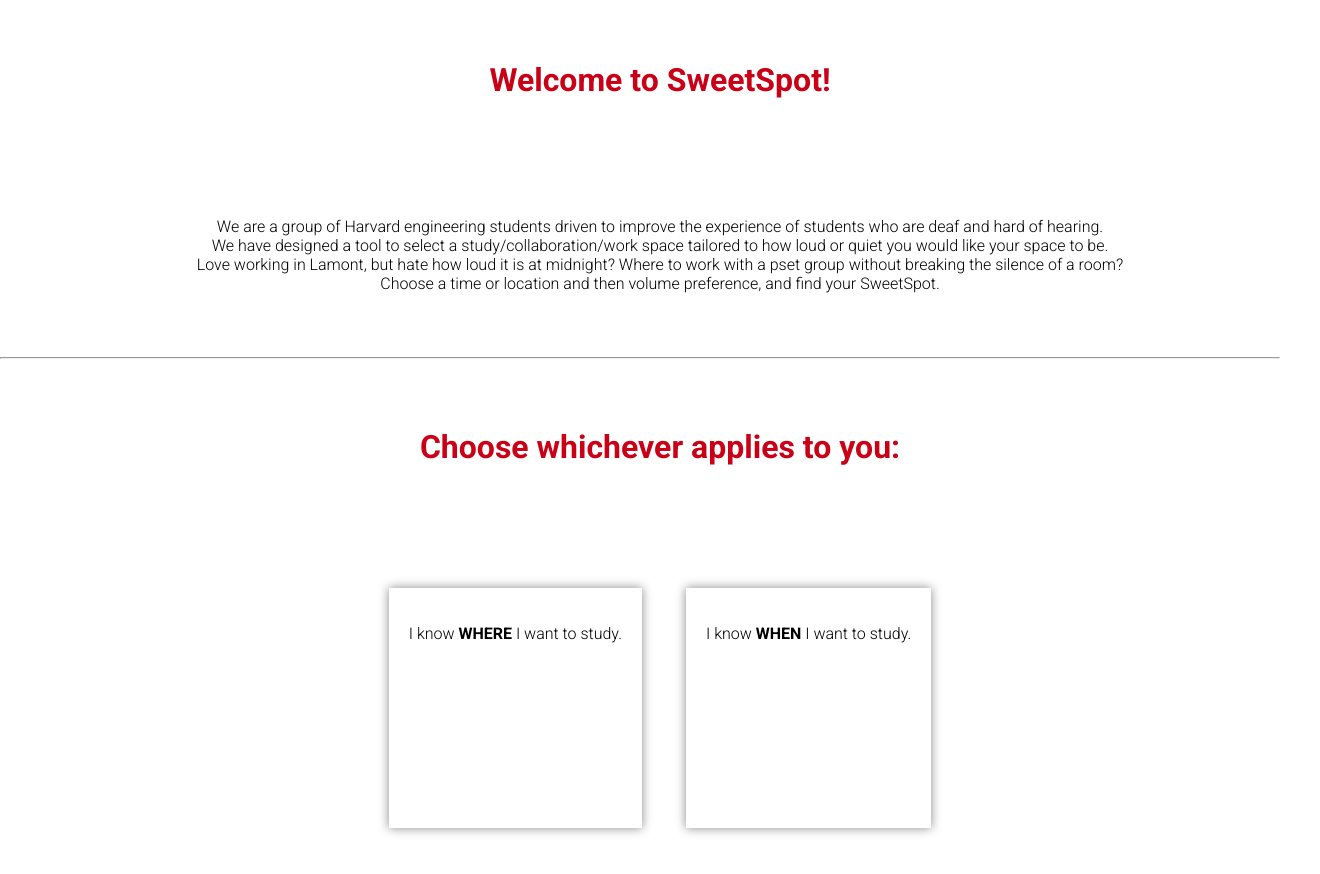
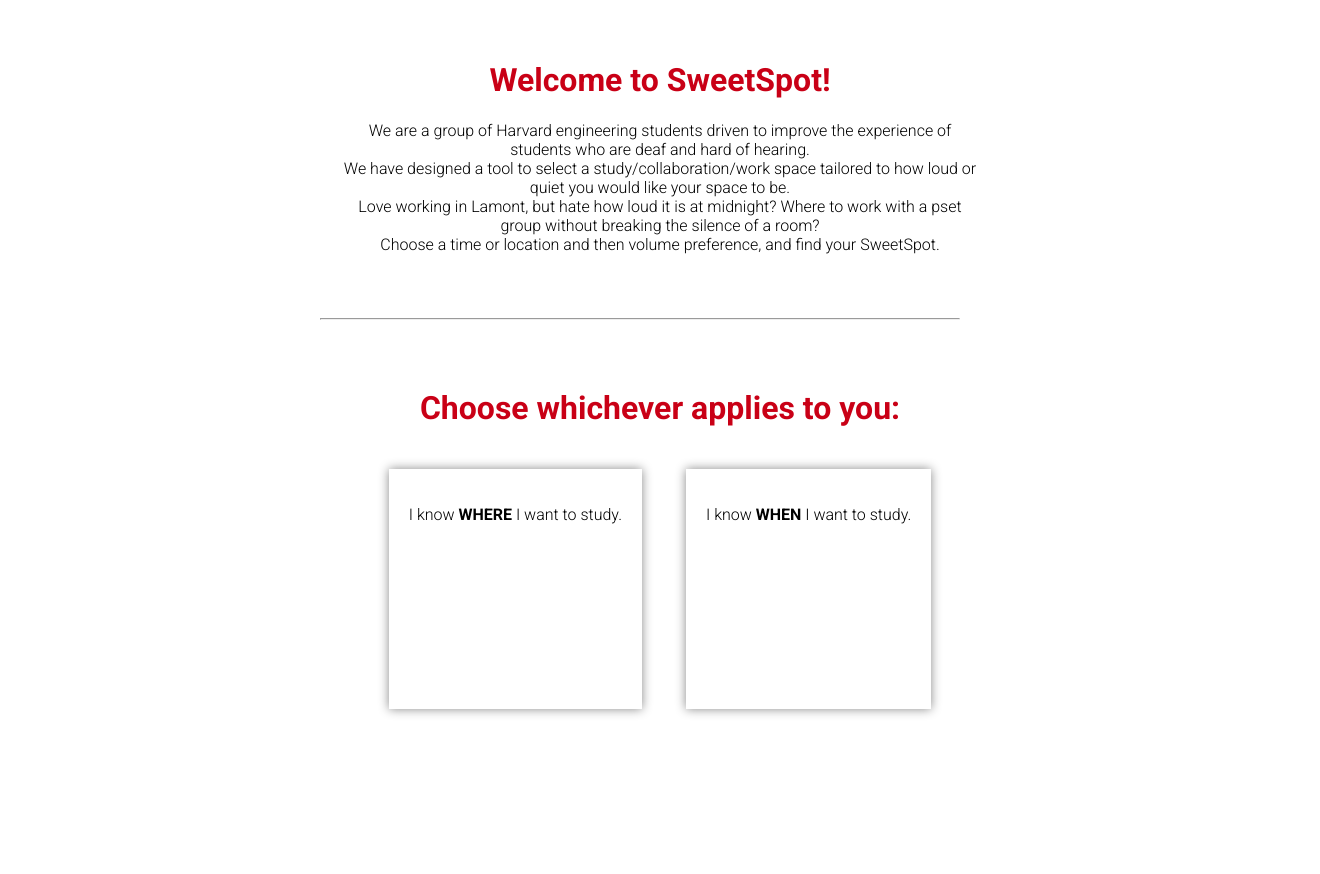
Before and after one commit to hobuobi/es96appteam, a plain HTML site: page index.html in a window 1280 px wide. Shown: the whole page, 1320 px wide, since content can reach past the window. After the commit the page ends 800 px from the top, so only its background shows below. Drawn offline with Linux system fonts and the light colour scheme.

Commit message:
edited layout

```diff
--- a/css/main.css
+++ b/css/main.css
@@ -21,11 +21,14 @@ h1,h2,h3,h4,h5,h6 {
     padding: 20px;
 }
 
-.head {
+.head h1,h2,h3,h4{
     text-align: center;
     color: #c90016;
 }
-
+#main {
+    width: 50%;
+    margin: auto;
+}
 .card {
     display: inline-block;
     margin: 20px;
@@ -45,4 +48,7 @@ h1,h2,h3,h4,h5,h6 {
     .card {
         width: 100%;
     }
+    .main {
+        width: 100%;
+    }
 }
--- a/index.html
+++ b/index.html
@@ -15,10 +15,9 @@
 </head>
 
 <body>
+    <div id="main">
     <div class="row head">
         <h1>Welcome to SweetSpot!</h1>
-    </div>
-    <div class="row">
         <p>We are a group of Harvard engineering students driven to improve the experience of students who
             are deaf and hard of hearing.<br> We have designed a tool to select a study/collaboration/work space
             tailored to how loud or quiet you would like your space to be.<br>Love working in Lamont, but hate how
@@ -28,8 +27,6 @@
     <hr />
     <div class="row head">
         <h1>Choose whichever applies to you:</h1>
-    </div>
-    <div class="row">
         <div class="card" id="where">
             <p>I know <b>WHERE</b> I want to study.</p>
         </div>
@@ -37,6 +34,7 @@
             <p>I know <b>WHEN</b> I want to study.</p>
         </div>
     </div>
+    </div>
 </body>
 
 </html>
```
